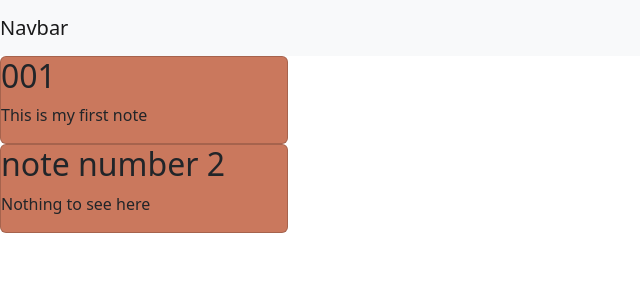
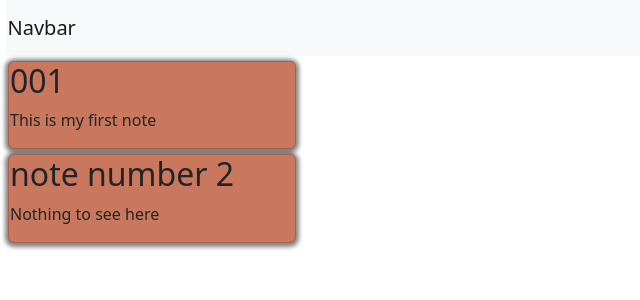
Before and after one commit to Michael-Murage/project-notepad, a React (Create React App) app: page / in a window 1280 px wide. Shown: the top 300 px of the page, without its empty margins (0-640 px from the left). Built offline with nearby package versions, Linux system fonts and the light colour scheme; data requests are answered from the project's data file.

Commit message:
Added basic styling

```diff
--- a/src/App.css
+++ b/src/App.css
@@ -1,38 +1,68 @@
-.App {
-  text-align: center;
+* {
+  box-sizing: border-box;
+  margin-left: 1.5px;
+  margin-right: 1.5px;
 }
-
-.App-logo {
-  height: 40vmin;
-  pointer-events: none;
+#title-input, #textarea-input{
+  width: 60%;
+  border-radius: 0.5rem;
+  background-color: transparent;
 }
-
-/* @media (prefers-reduced-motion: no-preference) {
-  .App-logo {
-    animation: App-logo-spin infinite 20s linear;
-  }
-} */
-
-.App-header {
-  background-color: #282c34;
-  min-height: 100vh;
+#textarea-input{
+  resize: none;
+  align-items: center;
+  width: 90%;
+}
+#title-form{
+  display: flex;
+  justify-content: space-evenly;
+  margin-top: 2px;
+}
+#textarea-form{
+  display: flex;
+  margin-bottom: 2px;
+  justify-content: center;
+  margin-top: 2px;
+}
+#submit-input{
+  width: 30%;
+  background-color: transparent;
+  margin-bottom: 2px;
+}
+#submit-form{
+  display: flex;
+  justify-content: center;
+}
+#navbar{
+  height: 3rem;
+  -webkit-box-shadow: 0px 5px 3px 6px rgba(0,0,0,0.49);
+  -moz-box-shadow: 0px 5px 3px 6px rgba(0,0,0,0.49);
+  box-shadow: 0px 2px 3px 3px rgba(0,0,0,0.49);
+  margin-bottom: 7px;
+  border-radius: 10px;
+}
+.card-container, .card-form{
+  -webkit-box-shadow: 0px 5px 5px 4px rgba(0,0,0,0.49);
+  -moz-box-shadow: 0px 5px 5px 4px rgba(0,0,0,0.49);
+  box-shadow: 0px 5px 5px 4px rgba(0,0,0,0.49);
+}
+.card-container{
+  z-index: 0;
+  width: 100%;
+  display: flex;
+  justify-content: space-around;
+  flex-wrap: wrap;
+  background-color: #ccc;
+  border-radius: 20px;
+}
+.all-cards{
   display: flex;
   flex-direction: column;
-  align-items: center;
-  justify-content: center;
-  font-size: calc(10px + 2vmin);
-  color: white;
+  background-color: #ccc;
+  border-radius: 10px;
 }
-
-.App-link {
-  color: #61dafb;
+.card{
+  margin-top: 5px;
+  margin-bottom: 5px;
+  box-shadow: 0px 1px 4px 3px rgba(0,0,0,0.49);
 }
-
-/* @keyframes App-logo-spin {
-  from {
-    transform: rotate(0deg);
-  }
-  to {
-    transform: rotate(360deg);
-  }
-} */
```
